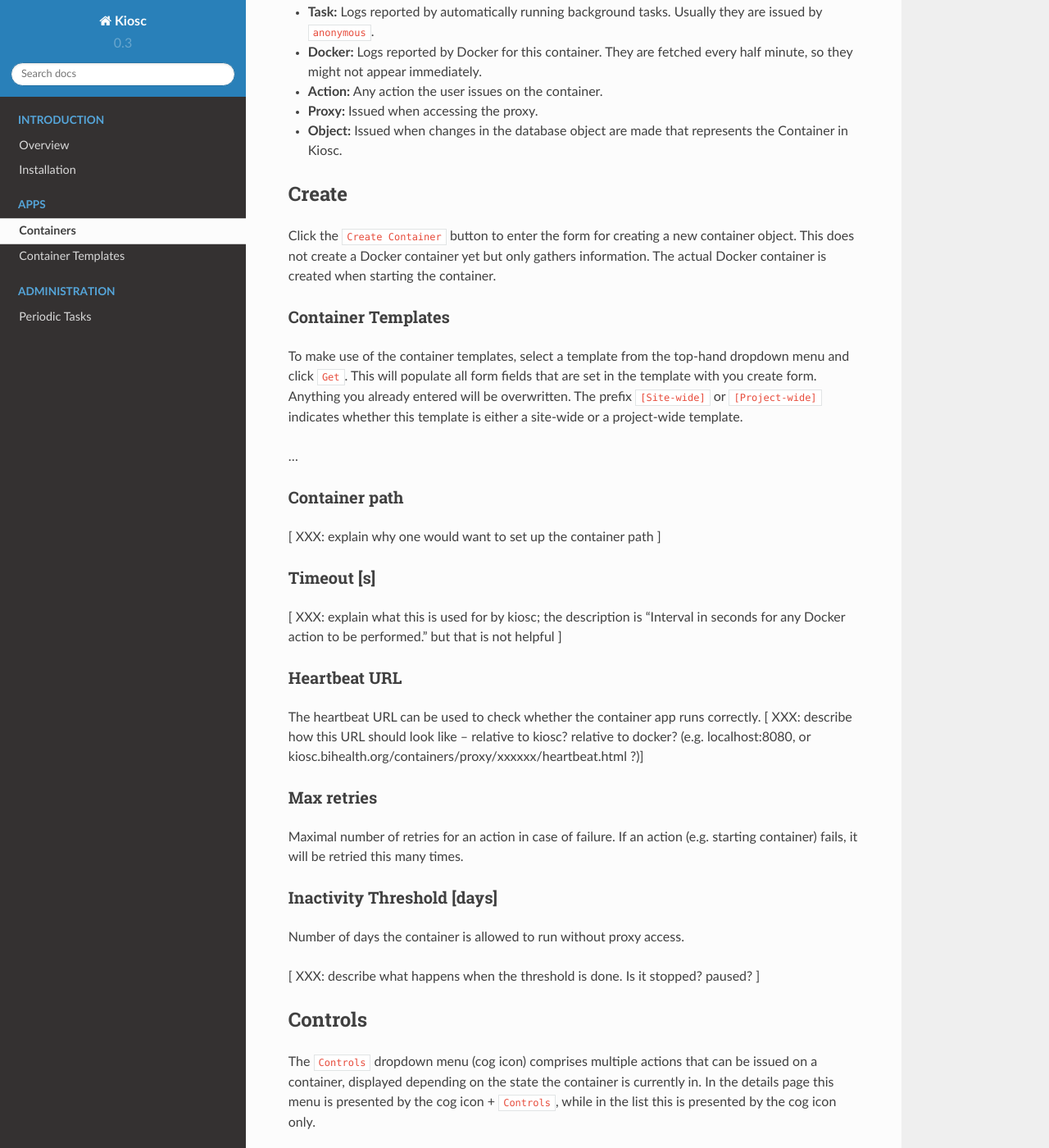
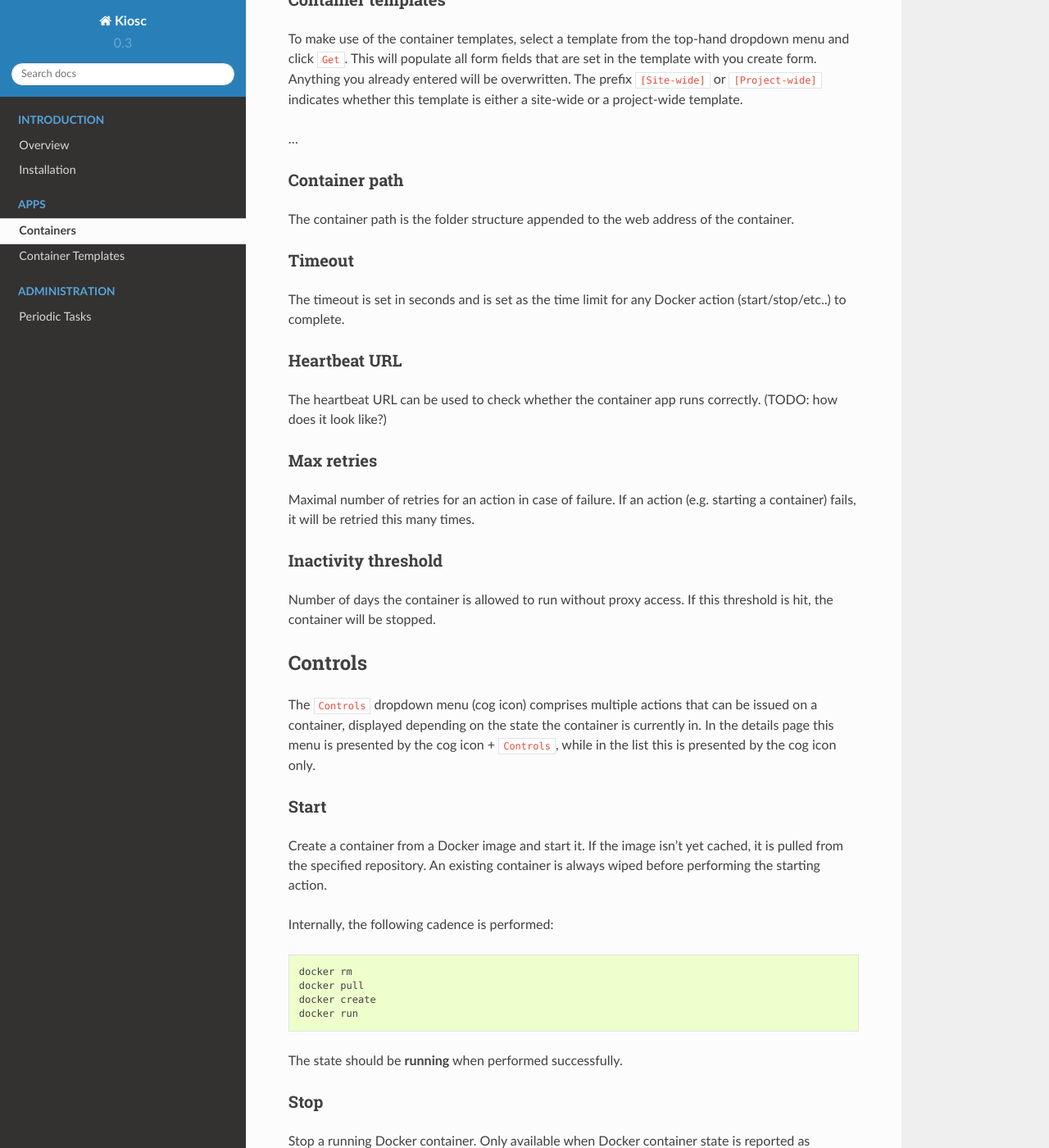
Before and after one commit to bihealth/kiosc-server, a Sphinx documentation site: the page built from docs/source/apps_containers.rst, in a window 1280 px wide and 1400 px high, scrolled down 2855 px. Shown: the whole window at 82% size. Built offline with Sphinx 7.4.7 and the Read the Docs theme 2.0.0, drawn with Linux system fonts in a browser that asks for light colours; some of the changed text lies outside the part shown.

Commit message:
Update apps_containers.rst

````diff
--- a/docs/source/apps_containers.rst
+++ b/docs/source/apps_containers.rst
@@ -24,34 +24,10 @@ Detail
 
 Click on the title of a container to access its details and the logs.
 
-Environment Variables
-^^^^^^^^^^^^^^^^^^^^^^^^^^^^^^^^^^^^^
-
-You can specify environment variables using JSON syntax (the
-``environment`` text area in the container update form). Top-level
-JSON names become the environmental variables visible by the app launched
-in the container.
-
-```
-{
-"id":"My container",
-"list":[ "A", "B", "C" ]
-}
-```
-
-Given the above example, two environment variables will be defined: `id`
-and `list`.  The contents of `id` will be `My container`; the contents of
-`list` will be `[ 'A', 'B', 'C' ]`. Note that the double quotes will be
-changed to single quotes!
-
-These variables can then be used in the web app of the
-container, and can be used to specify e.g. data source for the container
-web app.
-
 Environment & Environment Secret Keys
 ^^^^^^^^^^^^^^^^^^^^^^^^^^^^^^^^^^^^^
 
-Names of sensitive variables can be entered in the "Environment Secret Keys" field.
+Names of sensitive environment variables can be entered in the ``Environment secret keys`` field.
 
 If you have set an ``environment`` and registered ``environment_secret_keys``,
 the value of the corresponding items in the environment dictionary are displayed in Kiosc
@@ -123,7 +99,7 @@ a new container object. This does not create a Docker container yet but
 only gathers information. The actual Docker container is created when
 starting the container.
 
-Container Templates
+Container templates
 ^^^^^^^^^^^^^^^^^^^
 
 To make use of the container templates, select a template from the
@@ -136,37 +112,35 @@ template.
 ...
 
 Container path
-^^^^^^^^^^^^^^^^^^^
+^^^^^^^^^^^^^^
 
-[ XXX: explain why one would want to set up the container path ]
+The container path is the folder structure appended to the web address of
+the container.
 
-Timeout [s]
-^^^^^^^^^^^^^^^^^^^
+Timeout
+^^^^^^^
 
-[ XXX: explain what this is used for by kiosc; the description is "Interval
-in seconds for any Docker action to be performed." but that is not helpful ]
+The timeout is set in seconds and is set as the time limit for any Docker
+action (start/stop/etc..) to complete.
 
 Heartbeat URL
-^^^^^^^^^^^^^^^^^^^
+^^^^^^^^^^^^^
 
 The heartbeat URL can be used to check whether the container app runs
-correctly. [ XXX: describe how this URL should look like – relative to
-kiosc? relative to docker? (e.g. localhost:8080, or
-kiosc.bihealth.org/containers/proxy/xxxxxx/heartbeat.html ?)]
+correctly. (TODO: how does it look like?)
 
 Max retries
-^^^^^^^^^^^^^^^^^^^^^^^^^^^
+^^^^^^^^^^^
 
 Maximal number of retries for an action in case of failure. If an action
-(e.g. starting container) fails, it will be retried this many times.
+(e.g. starting a container) fails, it will be retried this many times.
 
-Inactivity Threshold [days]
-^^^^^^^^^^^^^^^^^^^^^^^^^^^
+Inactivity threshold
+^^^^^^^^^^^^^^^^^^^^
 
 Number of days the container is allowed to run without proxy access.
+If this threshold is hit, the container will be stopped.
 
-[ XXX: describe what happens when the threshold is done. Is it stopped?
-paused? ]
 
 Controls
 --------
````
